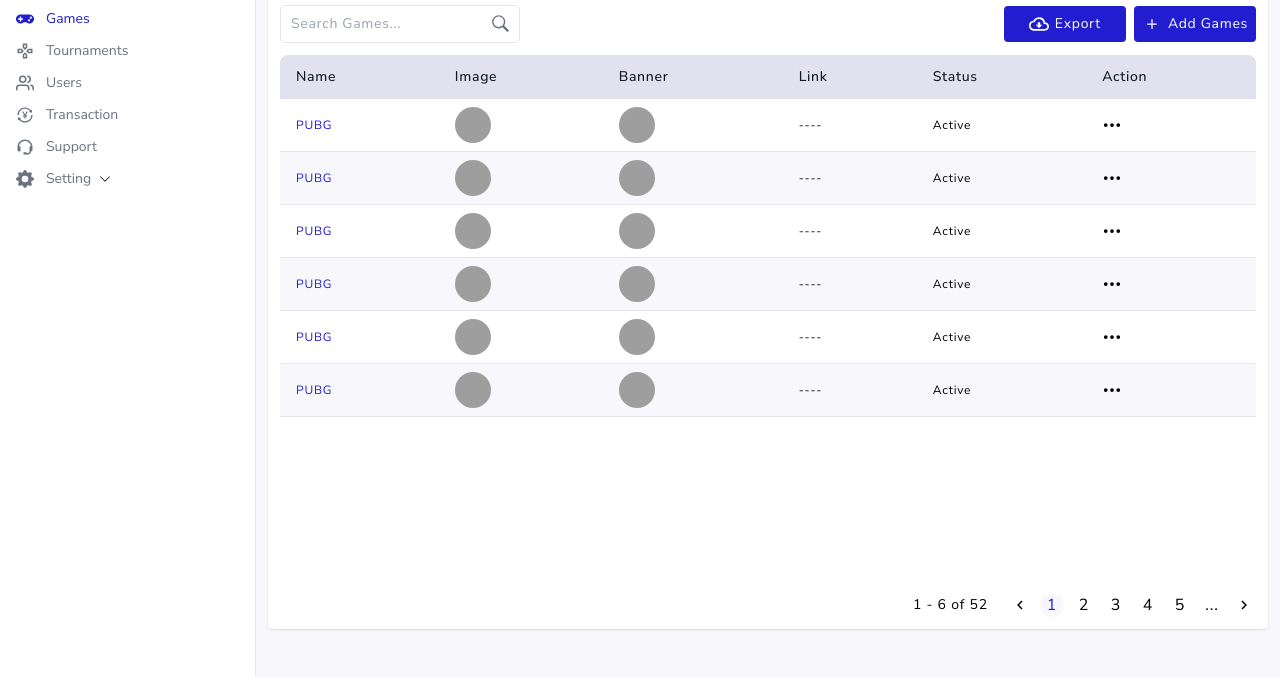
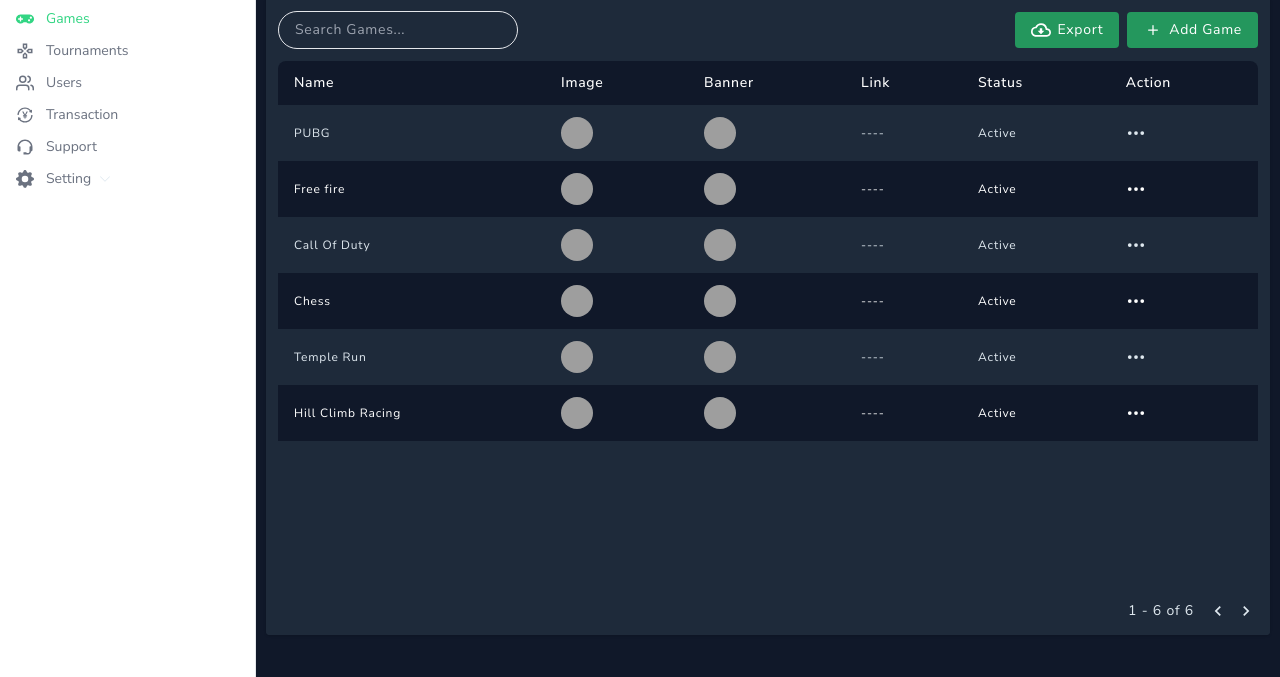
Before and after one commit to manoj-synetal/battle-roof-dashboard, a React app: page /games in a window 1280 px wide. Shown: the part 123-800 px from the top of the page. Built offline with nearby package versions, Linux system fonts and the light colour scheme; grey boxes are pictures that could not be loaded.

Commit message:
csv & search

```diff
--- a/src/components/Button.jsx
+++ b/src/components/Button.jsx
@@ -5,7 +5,7 @@
     <button
       type="button"
       onClick={event}
-      className="bg-primary-button justify-center text-sm flex items-center gap-1.5 cursor-pointer tracking-wider p-2 rounded text-white"
+      className="bg-button justify-center text-sm flex items-center gap-1.5 cursor-pointer tracking-wider p-2 px-4 rounded text-white"
     >
       {icon}
       {title}
--- a/src/components/Pagination.jsx
+++ b/src/components/Pagination.jsx
@@ -2,66 +2,32 @@
 import { MdExpandLess } from "react-icons/md";
 
 const Pagination = (props) => {
-  const {
-    handlePrev,
-    from,
-    to,
-    total,
-    currentPage,
-    numberOfPages,
-    handleForw,
-  } = props;
-
-  console.log(from, to, total);
+  const { handlePrev, from, to, total, handleForw } = props;
 
   return (
-    <div className=" p-3 bg-white absolute bottom-0 right-0 w-full flex items-center gap-5 justify-end">
-      <div className="text-sm">
+    <div className=" p-3 sm:text-sm text-xs bg-secondary absolute bottom-0 right-0 w-full flex items-center gap-3 justify-end">
+      <div className="">
         {from + 1}
         {` - ${to >= total ? total : to}`} of {total}
       </div>
-      <div className=" flex gap-2">
+      <div className=" flex gap-1">
         {/* Previous */}
-        <span
+        <button
+          type="button"
           onClick={handlePrev}
           className="w-6 h-6  rounded-full flex justify-center items-center cursor-pointer "
         >
-          <MdExpandLess className="text-lg rotate-[270deg]" />
-        </span>
-
-        {/* Numbers */}
-        {Array(numberOfPages)
-          .fill()
-          .slice(0, 5)
-          .map((item, index) => {
-            const page = index + 1;
-            return (
-              <span
-                key={index}
-                className={`w-6 h-6 ${
-                  index + 1 === currentPage && " text-color bg-color"
-                } rounded-full flex justify-center items-center cursor-pointer `}
-              >
-                {page}
-              </span>
-            );
-          })}
-
-        {numberOfPages > 5 && (
-          <span
-            className={`w-6 h-6 rounded-full flex justify-center items-center cursor-pointer `}
-          >
-            ...
-          </span>
-        )}
+          <MdExpandLess className="text-xl rotate-[270deg]" />
+        </button>
 
         {/* next */}
-        <span
+        <button
+          type="button"
           onClick={handleForw}
           className="w-6 h-6  rounded-full flex justify-center items-center cursor-pointer "
         >
-          <MdExpandLess className="text-lg rotate-[90deg]" />
-        </span>
+          <MdExpandLess className="text-xl rotate-[90deg]" />
+        </button>
       </div>
     </div>
   );
--- a/src/index.css
+++ b/src/index.css
@@ -5,26 +5,27 @@
 * {
   font-family: "Nunito Sans", sans-serif;
 }
-
-label {
-  color: gray;
+body {
+  background: var(--dark-bg, #101829);
+  color: #dfe8ef;
 }
 
 .text-color,
 .hover-text-color:hover {
-  color: rgb(34, 30, 207);
+  color: #32d583;
 }
 
-.bg-color {
-  background-color: rgb(248, 248, 252);
+.bg-button {
+  background-color: #24975d;
 }
 
-.bg-primary-button {
-  background-color: rgb(34, 30, 207);
+.bg-secondary {
+  background: #1e2a3a;
 }
 
-.bg-secondary-button {
-  background-color: rgba(123, 123, 131, 0.836);
+.table-head {
+  background: #101829;
+  color: white;
 }
 
 .bg-modal {
@@ -45,7 +46,6 @@
 
 .notification-container::-webkit-scrollbar {
   width: 5px;
-
 }
 
 .notification-container::-webkit-scrollbar-track {
--- a/src/layouts/Components/SearchBar.jsx
+++ b/src/layouts/Components/SearchBar.jsx
@@ -11,7 +11,7 @@
 
       <input
         type="text"
-        className="w-full text-sm outline-none"
+        className="w-full bg-transparent text-sm outline-none"
         placeholder="Explore Battle Roof"
       />
       <div
--- a/src/layouts/index.jsx
+++ b/src/layouts/index.jsx
@@ -20,9 +20,9 @@
         </div>
 
         {/* Component & Header */}
-        <main className={`w-full ${!toggle ? "w-full" : " md:w-4/5"}`}>
+        <main className={`w-full p-2.5 ${!toggle ? "w-full" : " md:w-4/5"}`}>
           <Header handleToggle={handleToggle} toggle={toggle} />
-          <div className="p-3 bg-color h-full">
+          <div className="h-full mt-2">
             <Wcomponent />
           </div>
         </main>
--- a/src/pages/games/index.jsx
+++ b/src/pages/games/index.jsx
@@ -1,23 +1,44 @@
 import React, { useState } from "react";
+import { BsPlus, BsThreeDots } from "react-icons/bs";
+import { MdOutlineCloudDownload } from "react-icons/md";
+
+import NewGame from "./NewGame";
 import Layout from "../../layouts";
+import Button from "../../components/Button";
 import Heading from "../../components/Heading";
-import Button from "../../components/Button";
-import { BsPlus, BsThreeDots } from "react-icons/bs";
-import NewGame from "./NewGame";
-import { GoSearch } from "react-icons/go";
-import { MdExpandLess, MdOutlineCloudDownload } from "react-icons/md";
-import dummy from "../../components/Dummy";
 import Pagination from "../../components/Pagination";
+
+const dummy = [
+  {
+    name: "PUBG",
+  },
+  {
+    name: "Free fire",
+  },
+  {
+    name: "Call Of Duty",
+  },
+  {
+    name: "Chess",
+  },
+  {
+    name: "Temple Run",
+  },
+  {
+    name: "Hill Climb Racing",
+  },
+];
 
 const Products = () => {
   const [editData, setEditData] = useState();
   const [showOption, setShowOption] = useState();
+  const [searchValue, setSearchValue] = useState();
   const [openModal, setOpenModal] = useState(false);
 
+  // pagination states
   const [currentPage, setCurrentPage] = useState(1);
-  const perPageItems = 6;
+  const perPageItems = 7;
   const totalItems = dummy.length;
-  const numberOfPages = Math.ceil(totalItems / perPageItems);
 
   const trimStart = (currentPage - 1) * perPageItems;
   const trimEnd = trimStart + perPageItems;
@@ -27,8 +48,6 @@
   const handleForw = () =>
     trimEnd <= totalItems && setCurrentPage(currentPage + 1);
 
-  const handlePages = (item) => setCurrentPage(item);
-
   // handle Modals
   const handleOpenModal = () => setOpenModal(true);
   const handleCloseModal = () => {
@@ -36,28 +55,60 @@
     setEditData();
   };
 
+  // hanle search
+  const filteredData = dummy.filter(
+    (item) =>
+      item.name && item.name?.toLowerCase().includes(searchValue?.toLowerCase())
+  );
+
+  // Export To CSV
+  const downloadDataInCsv = () => {
+    var data = [];
+    var rows = document.querySelectorAll("table.down tr");
+
+    for (var i = 0; i < rows.length; i++) {
+      var row = [],
+        cols = rows[i].querySelectorAll("td, th");
+
+      for (var j = 0; j < cols.length; j++) {
+        row.push(cols[j].innerText);
+      }
+
+      data.push(row.join(","));
+    }
+
+    // Create downloadAble
+    const a = document.createElement("a");
+    const file = new Blob([data.join("\n")], { type: "text/csv" });
+    a.href = URL.createObjectURL(file);
+    a.download = "Data.csv";
+    a.click();
+  };
+
   return (
     <div className="tracking-wider h-full">
       <Heading title="Games" />
 
-      <section className="w-full relative overflow-hidden h-[80vh] sm:h-[80vh] pb-24 sm:pb-14 bg-white p-3 mt-2 sm:mt-3 rounded shadow">
+      <section className="w-full relative overflow-hidden h-[80vh] sm:h-[80vh] pb-24 sm:pb-14 bg-secondary p-3 mt-2 sm:mt-3 rounded shadow">
         {/* search & button */}
         <div className="flex sm:flex-row flex-col gap-3 pt-1 pb-3 sm:items-center sm:justify-between">
-          <div className="rounded flex w-full sm:w-60 items-center  py-2 px-2.5 border">
+          <div className="rounded-full flex w-full sm:w-60 items-center border  p-2 pl-4 ">
             <input
               type="text"
-              className=" outline-none tracking-wider text-sm w-full"
+              className=" outline-none bg-transparent tracking-wider text-sm w-full"
               placeholder="Search Games..."
+              value={searchValue}
+              onChange={(event) => setSearchValue(event.target.value)}
             />
-            <GoSearch className="text-gray-500 text-xl cursor-pointer ml-2" />
           </div>
-          <span className="grid grid-cols-2 gap-2">
+          <span className="grid sm:flex grid-cols-2 gap-2">
             <Button
               title={`Export`}
               icon={<MdOutlineCloudDownload className="text-xl" />}
+              event={downloadDataInCsv}
             />
             <Button
-              title={`Add Games`}
+              title={`Add Game`}
               icon={<BsPlus className="text-xl" />}
               event={handleOpenModal}
             />
@@ -66,57 +117,58 @@
 
         {/* Table Data */}
         <div className="table-container">
-          <table className="w-full text-left whitespace-no-wrap">
+          <table className="w-full down  text-left whitespace-no-wrap">
             <thead>
               <tr>
-                <th className="p-3 px-4 title-font tracking-wider font-medium text-gray-900 text-sm bg-[rgb(226,225,239)] rounded-tl-lg ">
+                <th className="p-3 px-4 title-font tracking-wider font-medium text-gray-900 text-sm table-head rounded-tl-lg ">
                   Name
                 </th>
-                <th className="p-3 px-4 title-font tracking-wider font-medium text-gray-900 text-sm bg-[rgb(226,225,239)]">
+                <th className="p-3 px-4 title-font tracking-wider font-medium text-gray-900 text-sm table-head">
                   Image
                 </th>
-                <th className="p-3 px-4 title-font tracking-wider font-medium text-gray-900 text-sm bg-[rgb(226,225,239)]">
+                <th className="p-3 px-4 title-font tracking-wider font-medium text-gray-900 text-sm table-head">
                   Banner
                 </th>
-                <th className="p-3 px-4 title-font tracking-wider font-medium text-gray-900 text-sm bg-[rgb(226,225,239)]">
+                <th className="p-3 px-4 title-font tracking-wider font-medium text-gray-900 text-sm table-head">
                   Link
                 </th>
 
-                <th className="p-3 px-4 title-font tracking-wider font-medium text-gray-900 text-sm bg-[rgb(226,225,239)]">
+                <th className="p-3 px-4 title-font tracking-wider font-medium text-gray-900 text-sm table-head">
                   Status
                 </th>
 
-                <th className="p-3 px-4 title-font tracking-wider font-medium text-gray-900 text-sm bg-[rgb(226,225,239)] rounded-tr-lg ">
+                <th className="p-3 px-4 title-font tracking-wider font-medium text-gray-900 text-sm table-head rounded-tr-lg ">
                   Action
                 </th>
               </tr>
             </thead>
             <tbody className="text-xs relative h-full overflow-y-auto">
-              {dummy.slice(trimStart, trimEnd).map((item, i) => {
+              {(searchValue ? filteredData : dummy)
+                .slice(trimStart, trimEnd)
+                .map((item, i) => {
                   return (
                     <tr
-                    className={`${
-                      i % 2 !== 0 && "bg-[rgb(248,248,252)]"
-                    } border-b`}
+                      key={item.name}
+                      className={`${i % 2 !== 0 && "table-head"}`}
                     >
-                    <td className="px-4 py-2 text-color">PUBG</td>
+                      <td className="px-4 py-3">{item.name}</td>
 
-                    <td className="px-4 py-2  text-gray-900">
+                      <td className="px-4 py-3  ">
                         <img
                           src="https://images.unsplash.com/photo-1544005313-94ddf0286df2?ixlib=rb-4.0.3&ixid=M3wxMjA3fDB8MHxwaG90by1wYWdlfHx8fGVufDB8fHx8fA%3D%3D&auto=format&fit=crop&w=388&q=80"
                           alt=""
-                        className="w-9 h-9 rounded-full object-cover object-top"
+                          className="w-8 h-8 rounded-full object-cover object-top"
                         />
                       </td>
-                    <td className="px-4 py-2  text-gray-900">
+                      <td className="px-4 py-3  ">
                         <img
                           src="https://images.unsplash.com/photo-1544005313-94ddf0286df2?ixlib=rb-4.0.3&ixid=M3wxMjA3fDB8MHxwaG90by1wYWdlfHx8fGVufDB8fHx8fA%3D%3D&auto=format&fit=crop&w=388&q=80"
                           alt=""
-                        className="w-9 h-9 rounded-full object-cover object-top"
+                          className="w-8 h-8 rounded-full object-cover object-top"
                         />
                       </td>
-                    <td className="px-4 py-2">----</td>
-                    <td className="px-4 py-2">Active</td>
+                      <td className="px-4 py-3">----</td>
+                      <td className="px-4 py-3">Active</td>
 
                       <td className="px-4 text-center  sm:relative ">
                         <BsThreeDots
@@ -163,8 +215,6 @@
           to={trimEnd}
           total={totalItems}
           handleForw={handleForw}
-          currentPage={currentPage}
-          numberOfPages={numberOfPages}
         />
       </section>
 
```
Also changed, not shown: src/layouts/Header.jsx (+11 -6 lines). Lines whose indentation alone changed are shown as unchanged.
